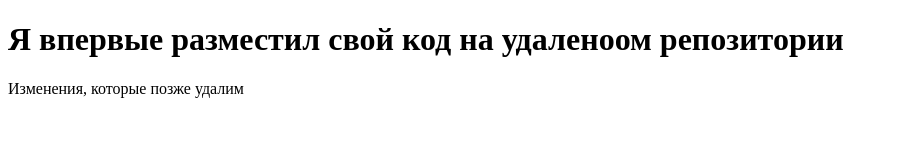
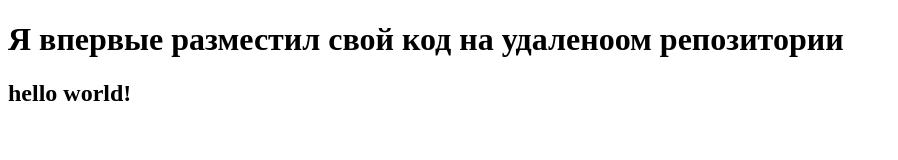
Before and after one commit to RuslanVertepov/new-repo, a plain HTML site: page index.html in a window 1280 px wide. Shown: the whole page, without its empty margins (0-898 px from the left). Drawn offline with Linux system fonts and the light colour scheme.

Commit message:
Revert "wrong changes"
This reverts commit ccd2ea86c608df75fb002f4787cc8ee3e1df817c.

```diff
--- a/index.html
+++ b/index.html
@@ -8,6 +8,6 @@
 </head>
 <body>
 <h1>Я впервые разместил свой код на удаленоом репозитории</h1>
-<p>Изменения, которые позже удалим</p>
+<h2>hello world!</h2>
 </body>
 </html>
```
